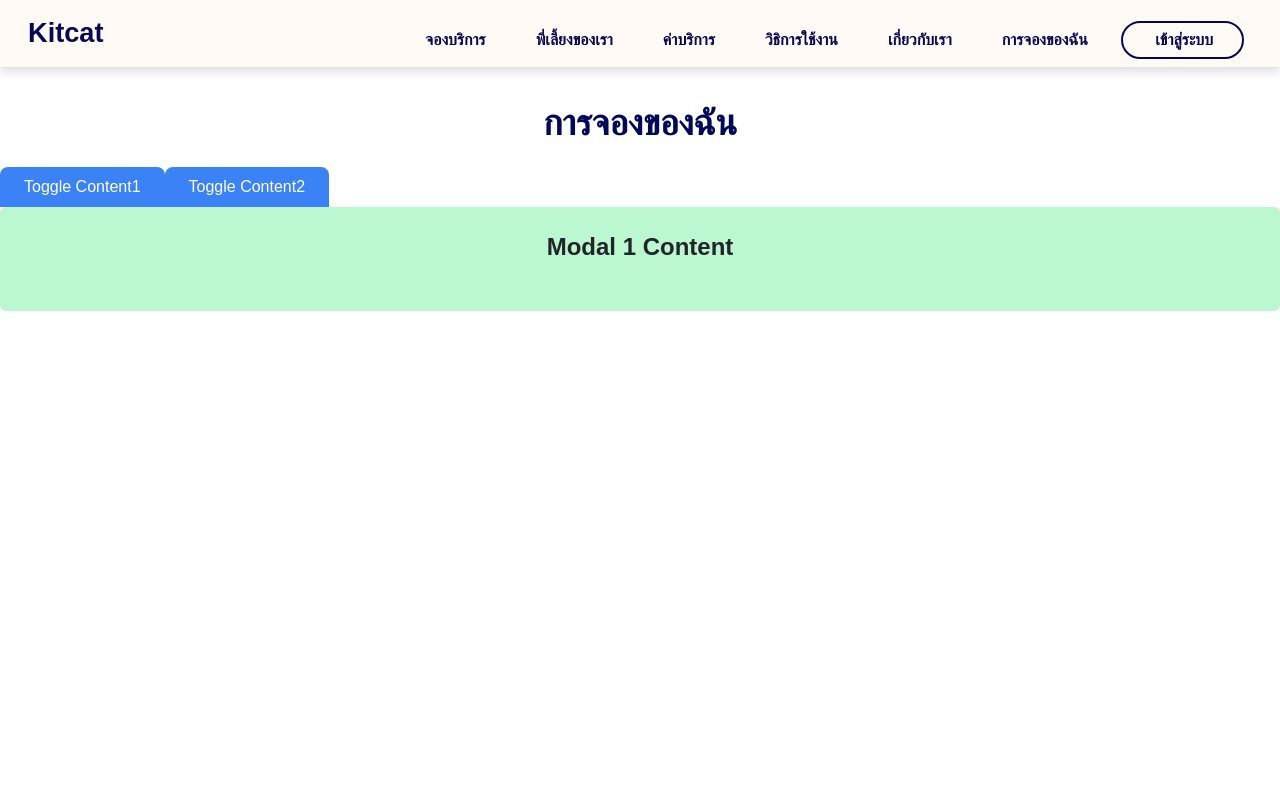
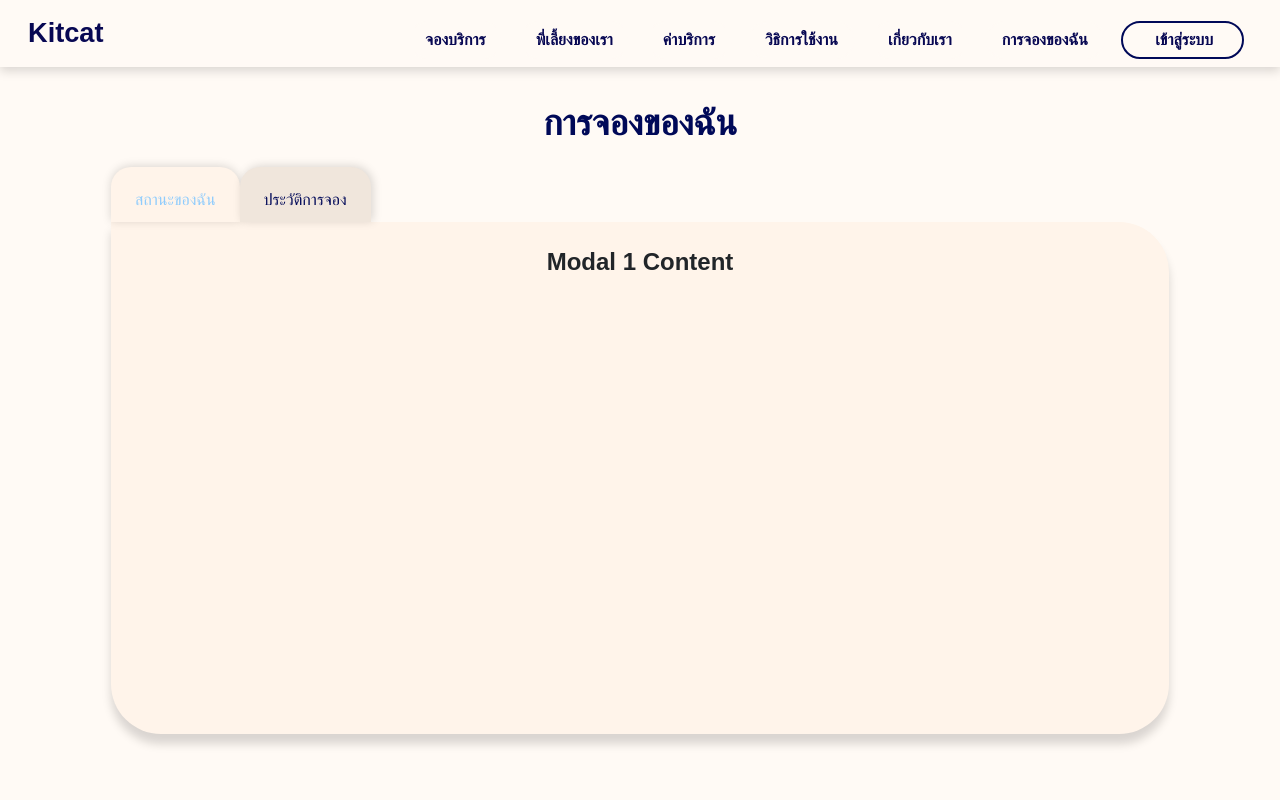
Before and after one commit to thanatat64/kmitl-kitcat, a Next.js app: page /mybooking in a window 1280 px wide. Shown: the top 800 px of the page. Built offline with nearby package versions, Linux system fonts and the light colour scheme; a web font is replaced by a local one.

Commit message:
UpdateMybooking

```diff
--- a/components/pages/myBooking/BookingHistory.tsx
+++ b/components/pages/myBooking/BookingHistory.tsx
@@ -2,7 +2,7 @@ import React from "react";
 
 const BookingHistory: React.FC = () => {
     return (
-        <div className="bg-blue-200 p-4 rounded">
+        <div className="h-[32rem] bg-[var(--cream)] p-4 rounded-tr-[50px] rounded-br-[50px] rounded-bl-[50px] shadow-[0_10px_10px_0px_rgba(0,0,0,0.15)]">
             <div className="flex flex-col">
                 <h2 className="text-2xl font-bold mb-4 text-center">Modal 2 Content</h2>
             </div>
--- a/components/pages/myBooking/MyStatus.tsx
+++ b/components/pages/myBooking/MyStatus.tsx
@@ -2,7 +2,7 @@ import React from "react";
 
 const Mystatus: React.FC = () => {
     return (
-        <div className="bg-green-200 p-4 rounded">
+        <div className="h-[32rem] bg-[var(--cream)] p-4 rounded-tr-[50px] rounded-br-[50px] rounded-bl-[50px] shadow-[0_10px_10px_0_rgba(0,0,0,0.15)]">
             <div className="flex flex-col">
                 <h2 className="text-2xl font-bold mb-4 text-center">Modal 1 Content</h2>
             </div>
--- a/src/app/mybooking/page.tsx
+++ b/src/app/mybooking/page.tsx
@@ -7,37 +7,46 @@ import BookingHistory from "@/components/pages/myBooking/BookingHistory";
 const page: React.FC = () => {
     const [showContent1, setShowContent1] = useState(true);
     const [showContent2, setShowContent2] = useState(false);
-    const [button2Color, setButton2Color] = useState("bg-blue-500");
+    const [button1Color, setButton1Color] = useState("bg-[var(--cream)]");
+    const [button2Color, setButton2Color] = useState("bg-[#F0E6DC]");
+    const [text1Color, setText1Color] = useState("text-[var(--light-blue)]");
+    const [text2Color, setText2Color] = useState("text-[var(--navy)]");
 
     const toggleContent1 = () => {
         setShowContent1(true);
         setShowContent2(false);
-        setButton2Color("bg-blue-500"); // Reset button2Color to blue when toggling Content1
+        setButton1Color("bg-[var(--cream)]");
+        setButton2Color("bg-[#F0E6DC]"); // Reset button2Color to blue when toggling Content1 ("bg-[#F0E6DC]")
+        setText1Color("text-[var(--light-blue)]");
+        setText2Color("text-[var(--navy)]");
     };
 
     const toggleContent2 = () => {
         setShowContent1(false);
         setShowContent2(true);
-        setButton2Color("bg-red-400"); // Set button2Color to red when toggling Content2
+        setButton1Color("bg-[#F0E6DC]");
+        setButton2Color("bg-[var(--cream)]"); // Set button2Color to red when toggling Content2
+        setText1Color("text-[var(--navy)]");
+        setText2Color("text-[var(--yellow)]");
     };
 
     return (
         <div>
-            <div className="min-h-screen">
-                <div className="text-center font-bold text-4xl text-[var(--navy)] mt-9 mb-6">
+            <div className="min-h-screen bg-[var(--white-cream)] px-[111px]">
+                <div className="text-center font-bold text-4xl text-[var(--navy)] pt-9 pb-6">
                     การจองของฉัน
                 </div>
                 <button
                     onClick={toggleContent1}
-                    className="bg-blue-500 hover:bg-blue-600 text-white py-2 px-4 rounded-t-lg"
+                    className={`${text1Color} ${button1Color} hover:text-[var(--light-blue)] pt-[21px] pb-2.5 px-4 rounded-t-[20px] shadow-[0_-1px_10px_0_rgba(0,0,0,0.15)]`}
                 >
-                    Toggle Content1
+                    สถานะของฉัน
                 </button>
                 <button
                     onClick={toggleContent2}
-                    className={`text-white py-2 px-4 rounded-t-lg ${button2Color}`}
+                    className={`${text2Color} ${button2Color} hover:text-[var(--yellow)] pt-[21px] pb-2.5 px-4 rounded-t-[20px] shadow-[2px_-1px_10px_0_rgba(0,0,0,0.15)]`} //hover:bg-blue-600 hover:text-red-400
                 >
-                    Toggle Content2
+                    ประวัติการจอง
                 </button>
                 {showContent1 && <Mystatus />}
                 {showContent2 && <BookingHistory />}
```
